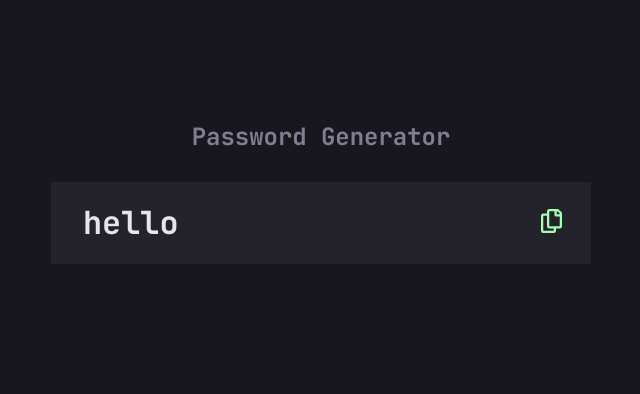
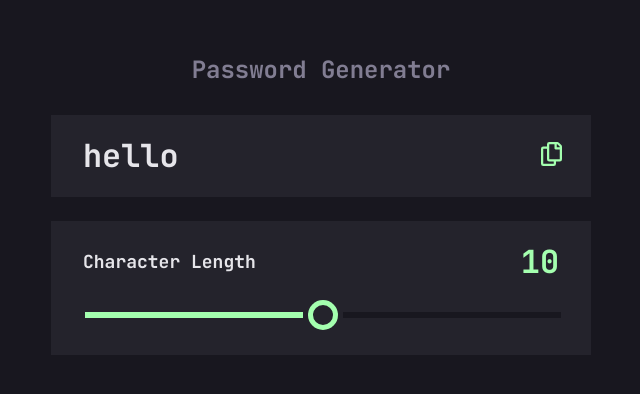
Before and after one commit to towkir/password-generator, a React (Vite) app: page / in a window 1280 px wide. Shown: the part 196-590 px from the top of the page, without its empty margins (319-959 px from the left). Built offline with nearby package versions, Linux system fonts and the light colour scheme.

Commit message:
added password generator component with range input

```diff
--- a/src/App.jsx
+++ b/src/App.jsx
@@ -1,12 +1,14 @@
 import PasswordCopier from 'components/PasswordCopier'
+import PasswordGenerator from 'components/PasswordGenerator'
 
 import './App.css'
 
 function App() {
   return (
-    <div className='app'>
+    <div className="app">
       <h1>Password Generator</h1>
-      <PasswordCopier password={'hello'}/>
+      <PasswordCopier password={'hello'} />
+      <PasswordGenerator />
     </div>
   )
 }
--- /dev/null
+++ b/src/components/PasswordGenerator/index.css
@@ -0,0 +1,72 @@
+.password-generator {
+  background-color: var(--dark-grey);
+  padding: 20px 32px;
+}
+
+.password-generator .character-length {
+  display: flex;
+  align-items: center;
+  justify-content: space-between;
+  margin-bottom: 15px;
+}
+
+.password-generator .character-length .value {
+  font-size: 1.77rem;
+  color: var(--neon-green);
+}
+
+.password-generator .character-length-input input[type="range"] {
+  --color: var(--neon-green);
+  --gap: 5px;
+  --thickness: 5px;
+  --size: 30px;
+  --color-mix: color-mix(in srgb, var(--color), #000 var(--percent, 0%));
+  width: 100%;
+  height: var(--size);
+  -webkit-appearance :none;
+  -moz-appearance :none;
+  appearance :none;
+  background: none;
+  cursor: pointer;
+  overflow: hidden;
+}
+
+input:focus-visible,
+input:hover{
+  --percent: 25%;
+}
+input:active,
+input:focus-visible{
+  --blur: var(--size)
+}
+
+/* chromium */
+input[type="range"]::-webkit-slider-thumb{
+  height: var(--size);
+  aspect-ratio: 1;
+  border-radius: 50%;
+  box-shadow: 0 0 0 var(--blur, var(--thickness)) inset var(--color-mix);
+  border-image: linear-gradient(90deg, var(--color-mix) 50%, var(--very-dark-grey) 0) 0 1/calc(50% - var(--thickness)/2) 100vw/0 calc(100vw + var(--gap));
+  -webkit-appearance: none;
+  appearance: none;
+  transition: .3s;
+}
+
+/* Firefox */
+input[type="range"]::-moz-range-thumb {
+  height: var(--size);
+  width: var(--size);
+  background: none;
+  border-radius: 50%;
+  box-shadow: 0 0 0 var(--blur,var(--thickness)) inset var(--color-mix);
+  border-image: linear-gradient(90deg, var(--color-mix) 50%, var(--very-dark-grey) 0) 0 1/calc(50% - var(--thickness)/2) 100vw/0 calc(100vw + var(--gap));
+  -moz-appearance: none;
+  appearance: none;
+  transition: .3s;
+}
+
+@supports not (color: color-mix(in srgb,red,red)) {
+  input {
+    --color-mix: var(--color);
+  }
+}
--- /dev/null
+++ b/src/components/PasswordGenerator/index.jsx
@@ -0,0 +1,20 @@
+import { useState } from 'react'
+import './index.css'
+
+function PasswordGenerator() {
+  const [characterLength, setCharacterLength] = useState(10)
+  return (
+    <div className="password-generator">
+      <div className="character-length">
+        <span className="label">Character Length</span>
+        <span className="value">{characterLength}</span>
+      </div>
+      <div className="character-length-input">
+        <input type="range" min="0" max="20" step="1"
+          value={characterLength} onInput={(e) => setCharacterLength(e.target.value)} />
+      </div>
+    </div>
+  )
+}
+
+export default PasswordGenerator
```
